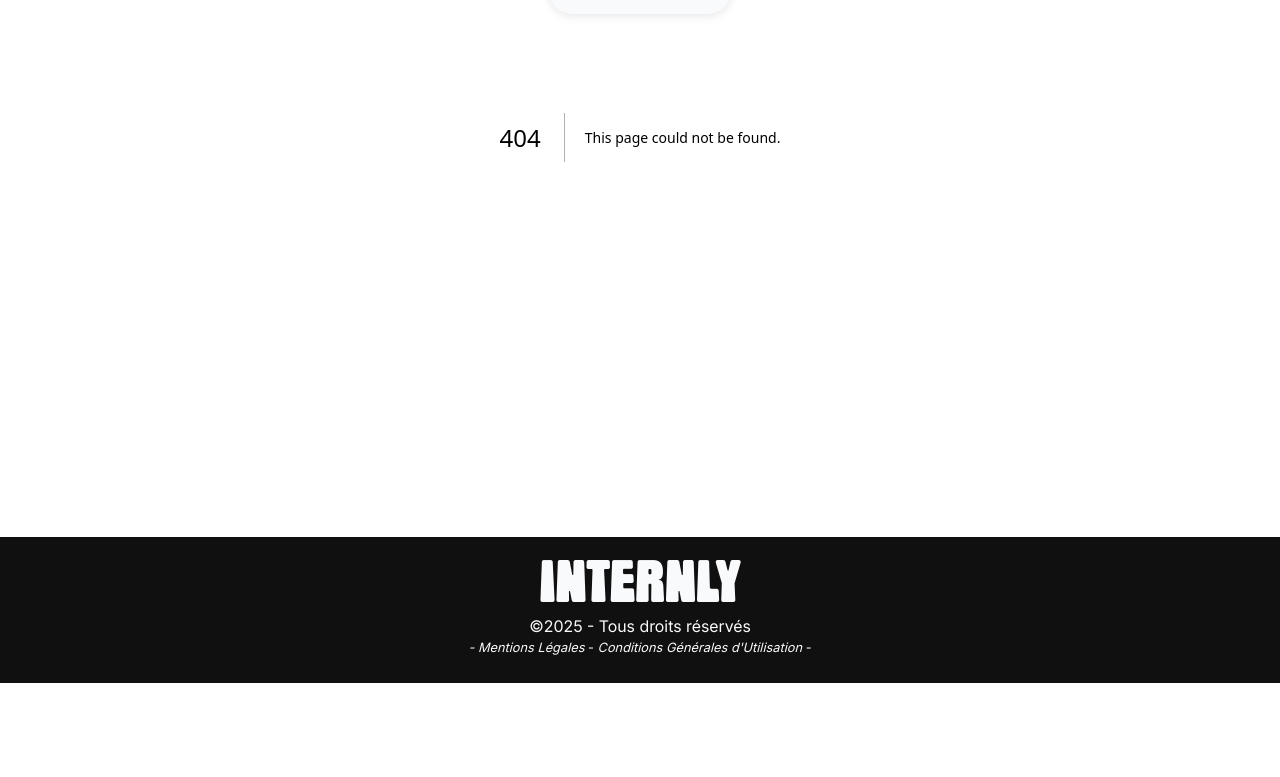
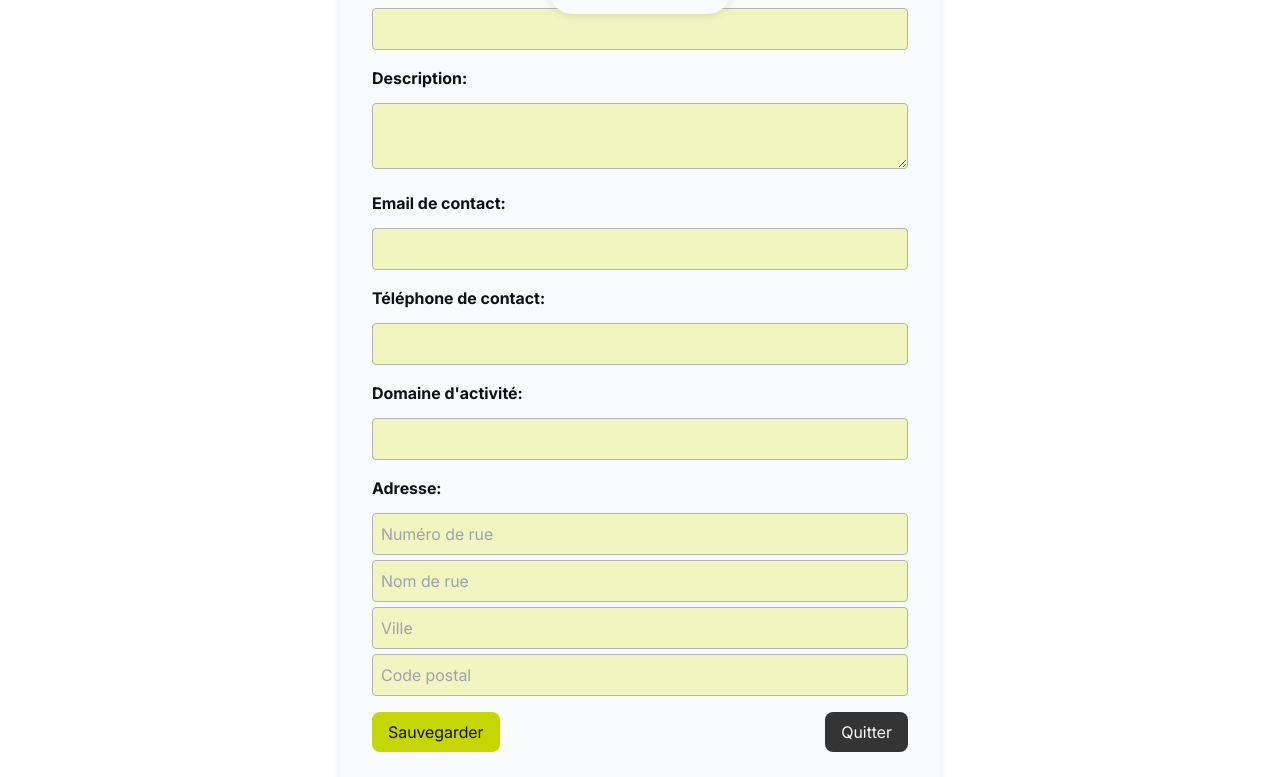
Before and after one commit to betasown/GR6-Internly_frontend, a Next.js app in the folder internly/: page /modifGoogle in a window 1280 px wide. Before the commit this address had no page. Shown: the part 263-1040 px from the top of the page. Before the commit the page ends 946 px from the top, so only its background shows below. Built offline with nearby package versions, Linux system fonts and the light colour scheme.

Commit message:
feat: ajout de la page de modification d'entreprise avec confirmation de sortie

```diff
--- a/internly/src/app/Google/page.js
+++ b/internly/src/app/Google/page.js
@@ -59,7 +59,7 @@ export default function Page() {
                 </div>
                 <p><strong>Nombre de stagiaires pris:</strong> {company.internsTaken}</p>
                 <div className="button-group">
-                    <button className="edit-button">Modifier</button>
+                    <button className="edit-button" onClick={() => router.push('/modifGoogle')}>Modifier</button>
                     <button className="delete-button" onClick={handleDeleteClick}>Supprimer</button>
                 </div>
             </div>
--- a/internly/src/app/connexion/page.js
+++ b/internly/src/app/connexion/page.js
@@ -6,6 +6,7 @@ export default function Page() {
     const [password, setPassword] = useState('');
     const [error, setError] = useState('');
 
+{/* Fonction de validation de l'adresse email */}
     const validateEmail = (email) => {
         if (email === '') {
             setError('');
--- a/internly/src/app/globals.css
+++ b/internly/src/app/globals.css
@@ -70,10 +70,10 @@ header {
   box-shadow: 0 2px 10px rgba(0, 0, 0, 0.1);
   left: 50%;
   position: fixed;
+  top: 0;
   gap: 5rem;
-
   backdrop-filter: blur(50px);
- -webkit-backdrop-filter: blur(10px);
+  -webkit-backdrop-filter: blur(10px);
 }
 
 .title-container {
@@ -695,6 +695,79 @@ input[type="radio"]:checked, input[type="checkbox"]:checked {
   color: #fff;
 }
 
+/*_____________________________________________________________________________________________*/
+/*                                     Page Modif Entreprise                                   */
+/*_____________________________________________________________________________________________*/
+
+.form-container {
+  background-color: var(--white);
+  padding: 2rem;
+  border-radius: 8px;
+  box-shadow: 0 4px 8px rgba(0, 0, 0, 0.1);
+  max-width: 600px;
+  margin: 10% auto 5%; /* Ajoutez une marge supérieure pour positionner le formulaire en dessous de la barre de navigation */
+}
+
+.form-container h1 {
+  text-align: center;
+  margin-bottom: 1rem;
+}
+
+.form-group {
+  margin-bottom: 1rem;
+}
+
+.form-group label {
+  display: block;
+  margin-bottom: 0.5rem;
+  font-weight: bold;
+  color: var(--black);
+}
+
+.form-group input,
+.form-group textarea {
+  width: 100%;
+  padding: 0.5rem;
+  border: 1px solid var(--greyLight);
+  border-radius: 4px;
+  background-color: var(--greenLight);
+}
+
+.form-group textarea {
+  resize: vertical;
+}
+
+.button-group {
+  display: flex;
+  justify-content: space-between;
+  margin-top: 1rem;
+}
+
+.button-group button {
+  padding: 0.5rem 1rem;
+  border: none;
+  border-radius: 8px;
+  cursor: pointer;
+  font-size: 1rem;
+}
+
+.button-group .save-button {
+  background-color: var(--green);
+  color: var(--black);
+}
+
+.button-group .quit-button {
+  background-color: var(--grey);
+  color: var(--white);
+}
+
+.button-group .save-button:hover {
+  background-color: var(--greenMedium);
+}
+
+.button-group .quit-button:hover {
+  background-color: var(--blackMedium);
+}
 
 /*_____________________________________________________________________________________________*/
 /*                                         RESPONSIVE                                          */
--- a/internly/src/app/inscription/page.js
+++ /dev/null
@@ -1,8 +0,0 @@
-export default function Page() {
-    return (
-        <div>
-        <h1>inscription</h1>
-        <p>Page inscription</p>
-        </div>
-    );
-    }
--- /dev/null
+++ b/internly/src/app/modifGoogle/page.js
@@ -0,0 +1,112 @@
+"use client";
+import React, { useState } from 'react';
+import { useRouter } from 'next/navigation';
+
+const ModifEntreprise = () => {
+  const router = useRouter();
+  const [formData, setFormData] = useState({
+    nom: '',
+    description: '',
+    email: '',
+    telephone: '',
+    domaine: '',
+    adresse: {
+      numeroRue: '',
+      nomRue: '',
+      ville: '',
+      codePostal: ''
+    }
+  });
+
+  const [showConfirmPopup, setShowConfirmPopup] = useState(false);
+
+  const handleChange = (e) => {
+    const { name, value } = e.target;
+    if (name.includes('adresse.')) {
+      const addressField = name.split('.')[1];
+      setFormData({
+        ...formData,
+        adresse: {
+          ...formData.adresse,
+          [addressField]: value
+        }
+      });
+    } else {
+      setFormData({
+        ...formData,
+        [name]: value
+      });
+    }
+  };
+
+  const handleSave = () => {
+    // Logic to save the form data
+    router.push('/Google');
+    console.log('Form data saved:', formData);
+  };
+
+  const handleQuit = () => {
+    setShowConfirmPopup(true);
+  };
+
+  const handleConfirmQuit = () => {
+    // Logic to quit the modification
+    setShowConfirmPopup(false);
+    router.push('/Google');
+  };
+
+  const handleCancelQuit = () => {
+    setShowConfirmPopup(false);
+  };
+
+  return (
+    <div className="form-container">
+      <h1 className='title'>Modification</h1>
+      <form>
+        <div className="form-group">
+          <label>Nom:</label>
+          <input type="text" name="nom" value={formData.nom} onChange={handleChange} />
+        </div>
+        <div className="form-group">
+          <label>Description:</label>
+          <textarea name="description" value={formData.description} onChange={handleChange}></textarea>
+        </div>
+        <div className="form-group">
+          <label>Email de contact:</label>
+          <input type="email" name="email" value={formData.email} onChange={handleChange} />
+        </div>
+        <div className="form-group">
+          <label>Téléphone de contact:</label>
+          <input type="tel" name="telephone" value={formData.telephone} onChange={handleChange} />
+        </div>
+        <div className="form-group">
+          <label>Domaine d'activité:</label>
+          <input type="text" name="domaine" value={formData.domaine} onChange={handleChange} />
+        </div>
+        <div className="form-group">
+          <label>Adresse:</label>
+          <input type="text" name="adresse.numeroRue" placeholder="Numéro de rue" value={formData.adresse.numeroRue} onChange={handleChange} />
+          <input type="text" name="adresse.nomRue" placeholder="Nom de rue" value={formData.adresse.nomRue} onChange={handleChange} />
+          <input type="text" name="adresse.ville" placeholder="Ville" value={formData.adresse.ville} onChange={handleChange} />
+          <input type="text" name="adresse.codePostal" placeholder="Code postal" value={formData.adresse.codePostal} onChange={handleChange} />
+        </div>
+        <div className="button-group">
+          <button type="button" className="save-button" onClick={handleSave}>Sauvegarder</button>
+          <button type="button" className="quit-button" onClick={handleQuit}>Quitter</button>
+        </div>
+      </form>
+
+      {showConfirmPopup && (
+        <div className="popup">
+          <div className="popup-content">
+            <p>Êtes-vous sûr de vouloir quitter la modification ?</p>
+            <button onClick={handleConfirmQuit}>Oui</button>
+            <button onClick={handleCancelQuit}>Non</button>
+          </div>
+        </div>
+      )}
+    </div>
+  );
+};
+
+export default ModifEntreprise;
```
